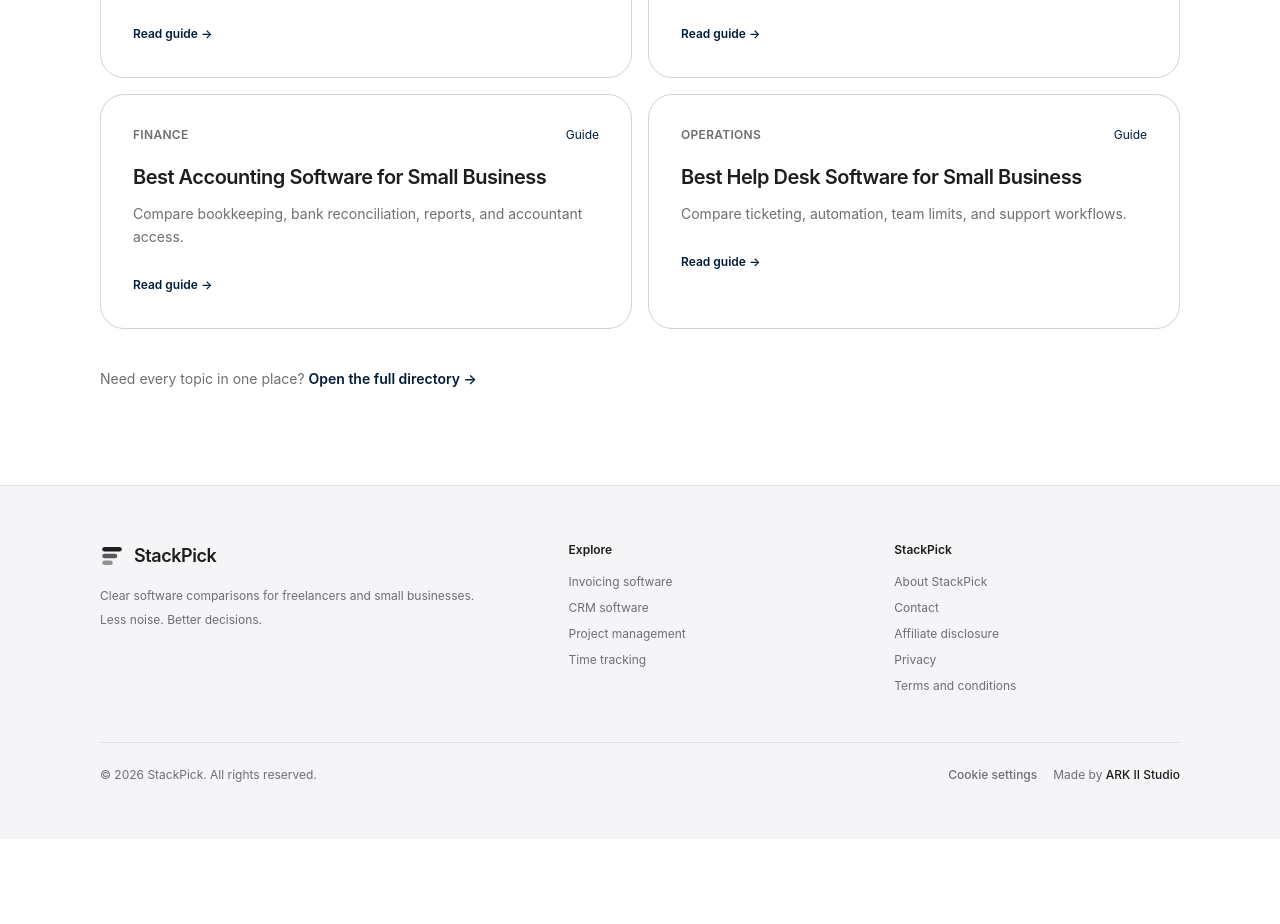
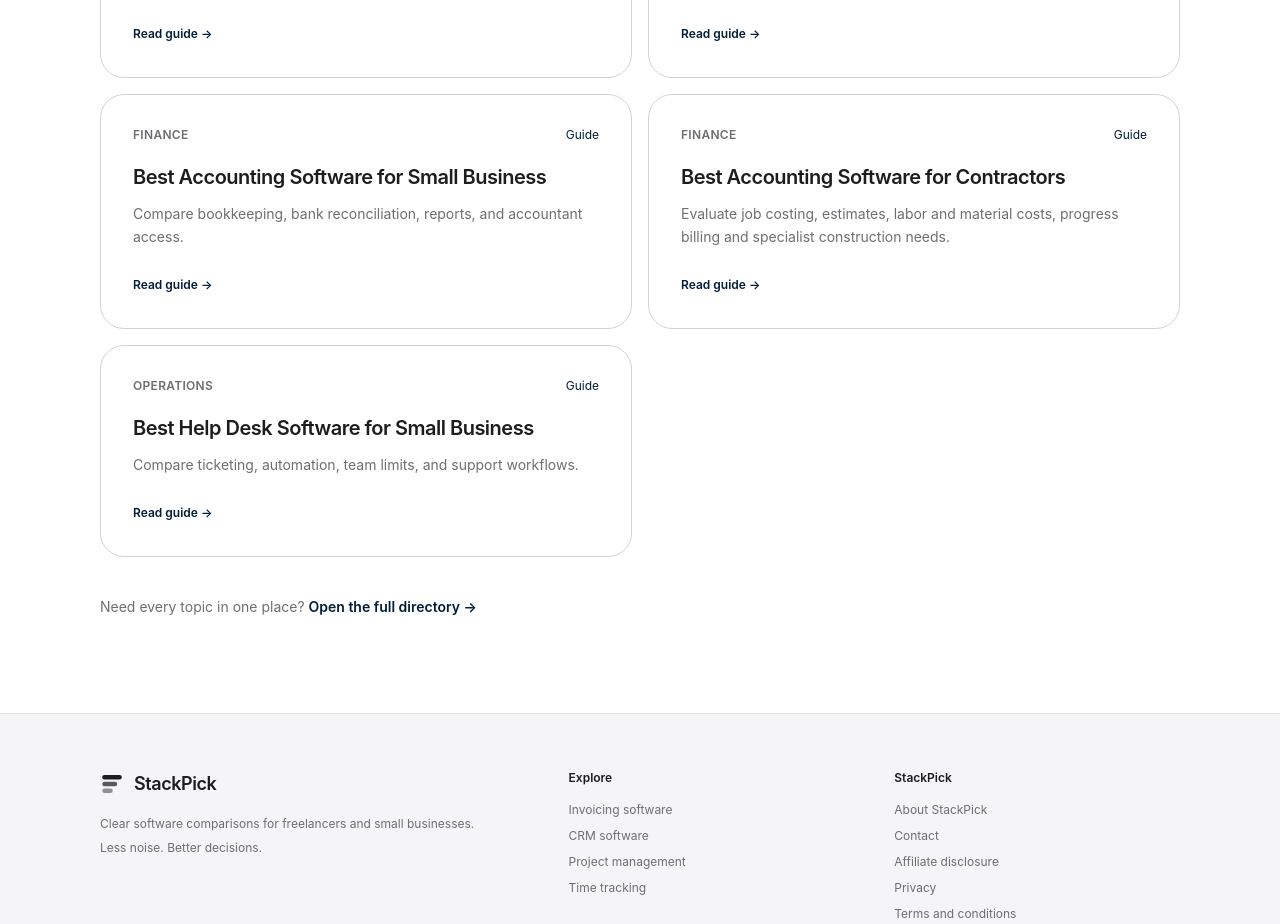
Before and after one commit to LinukaBandara/StackPick, a Next.js app: page /guides in a window 1280 px wide. Shown: the part 1960-2884 px from the top of the page. Before the commit the page ends 2799 px from the top, so only its background shows below. Built offline with nearby package versions, Linux system fonts and the light colour scheme; no server answers.

Commit message:
Add contractor accounting guide to Guides

```diff
--- a/app/guides/page.tsx
+++ b/app/guides/page.tsx
@@ -21,6 +21,7 @@ const GUIDES = [
   { title: "n8n Workflow Examples", desc: "Practical automation patterns to help decide what is worth connecting.", href: "/best/n8n-workflow-examples", category: "Automation" },
   { title: "Developer Tools for GitHub Workflows", desc: "Compare tools that support everyday repository and collaboration work.", href: "/best/github-tools-for-developers", category: "Development" },
   { title: "Best Accounting Software for Small Business", desc: "Compare bookkeeping, bank reconciliation, reports, and accountant access.", href: "/best/accounting-software", category: "Finance" },
+  { title: "Best Accounting Software for Contractors", desc: "Evaluate job costing, estimates, labor and material costs, progress billing and specialist construction needs.", href: "/best/accounting-software-for-contractors", category: "Finance" },
   { title: "Best Help Desk Software for Small Business", desc: "Compare ticketing, automation, team limits, and support workflows.", href: "/best/help-desk-software", category: "Operations" },
 ];
 
```
